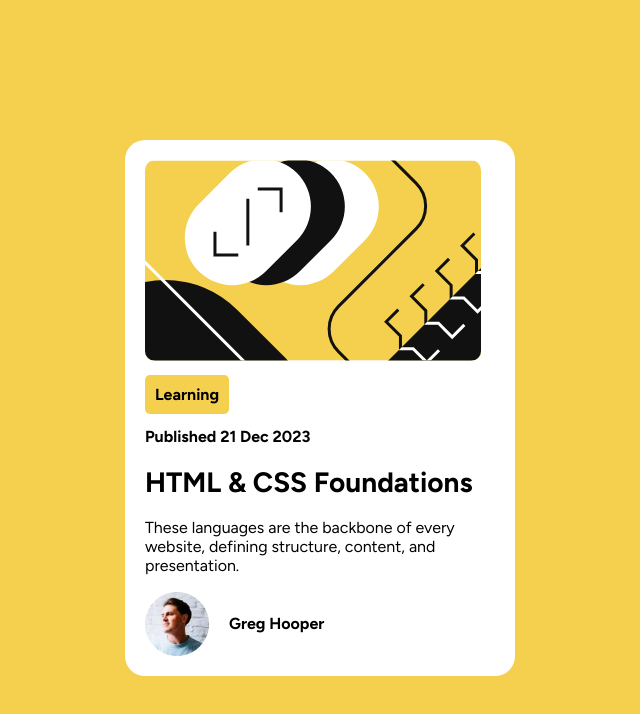
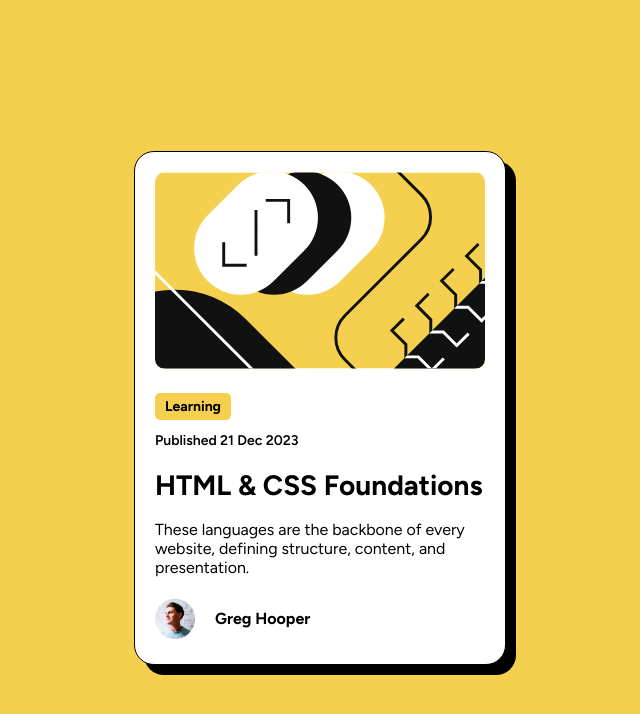
Before and after one commit to mrmaart/blog-preview-card-main, a plain HTML site: page index.html in a window 1280 px wide. Shown: the whole page, without its empty margins (320-960 px from the left). Drawn offline with Linux system fonts and the light colour scheme.

Commit message:
Updated css files

```diff
--- a/index.html
+++ b/index.html
@@ -13,7 +13,7 @@
 <body>
 
   <div class="card">
-    <img src="assets/images/illustration-article.svg" alt="Illustration of the article">
+    <img src="assets/images/illustration-article.svg" alt="Illustration of the article" class="article">
     <div class="tag">
       Learning
     </div>
--- a/styles/styles.css
+++ b/styles/styles.css
@@ -9,34 +9,46 @@ body {
 }
 
 .card {
-  max-width: 350px;
+  max-width: 330px;
+  width: 90%;
+
   background-color: white;
   /* text-align: center; */
   border-radius: 20px;
   padding: 20px;
 
+  border-style: solid;
+  border-width: 1px;
+  border-color: black;
 
+  box-shadow: 10px 10px;
 
-  img {
+  .article {
     border-radius: 10px;
+    width: 100%;
   }
 
   .tag {
     background-color: hsl(47, 88%, 63%);
     /* border: 1px; */
     font-weight: bold;
+    font-size: 14px;
     display: inline-block;
-    padding: 10px;
-    margin-top: 10px;
+    padding: 5px 10px;
+    margin-top: 20px;
     border-radius: 5px;
   }
 
   h2 {
-    font-size: 16px;
+    font-size: 14px;
+    font-weight: 600;
   }
 
   h1 {
     font-size: 28px;
+  }
+  h1:hover {
+    color: hsl(47, 88%, 63%);
   }
 
   p {
@@ -53,5 +65,15 @@ body {
       margin-left: 20px;
       font-weight: bold;
     }
+
+    img {
+      width: 40px;
+    }
   }
 }
+
+/* @media (min-width: 360px) {
+  .card {
+    max-width: 90%;
+  }
+} */
```
